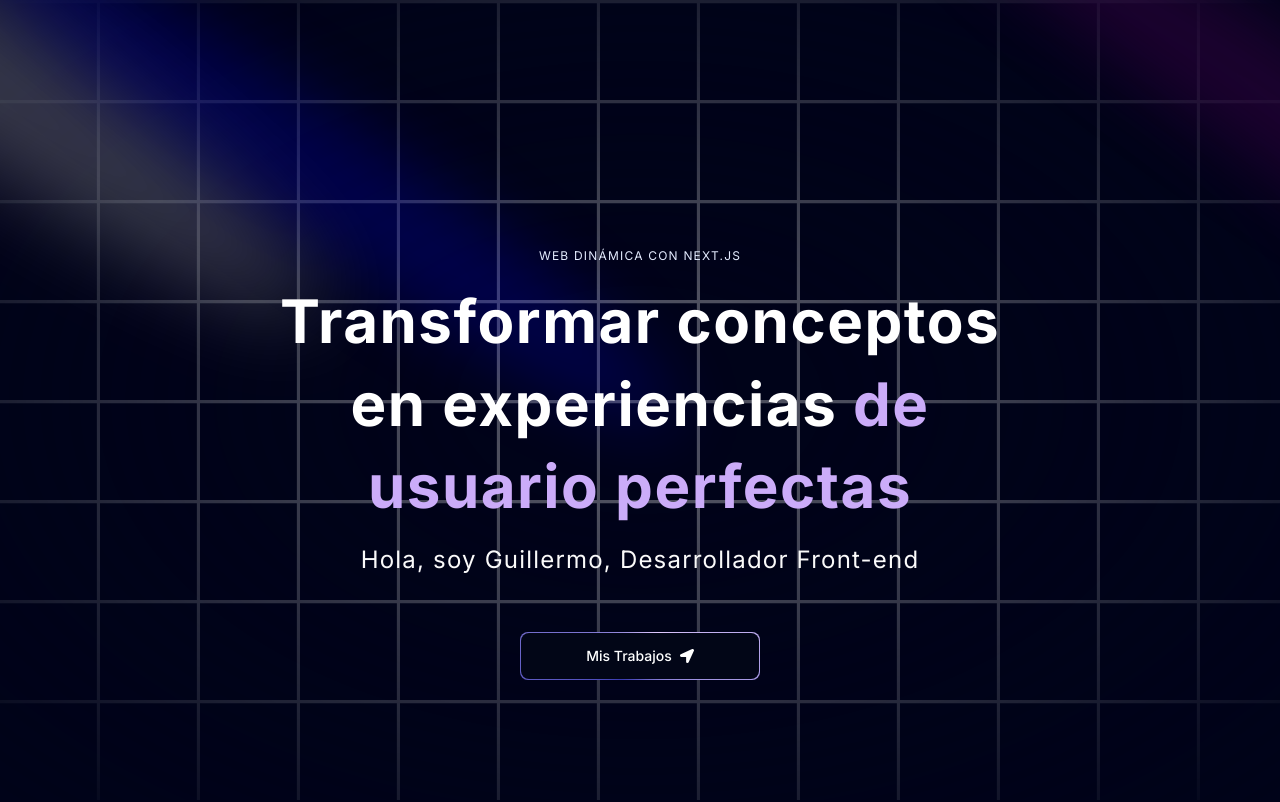
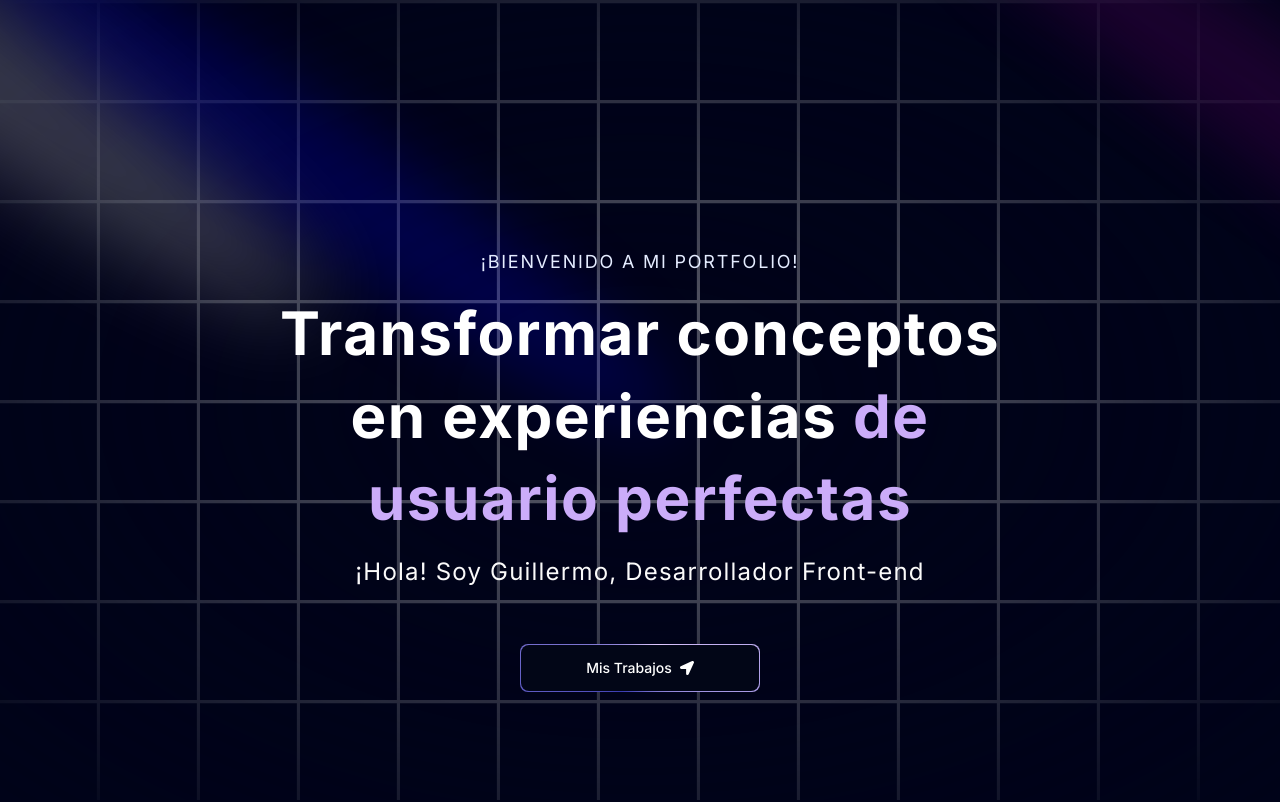
Before and after one commit to guilletDev/portfolioDev, a Next.js app: page / in a window 1280 px wide. Shown: the top 802 px of the page. Built offline with nearby package versions, Linux system fonts and the light colour scheme.

Commit message:
Modifiqué el Hero

```diff
--- a/components/Hero.tsx
+++ b/components/Hero.tsx
@@ -25,16 +25,16 @@ const Hero = () => {
       </div>
       <div className="flex justify-center relative my-20 z-10">
         <div className="max-w-[89vw] md:max-w-2xl lg:max-w-[60vw] flex flex-col items-center justify-center">
-            <h2 className="uppercase tracking-widest text-xs text-center text-blue-100 ">
-                WEB DINÁMICA CON NEXT.JS
+            <h2 className="uppercase tracking-widest text-md md:text-lg text-center text-blue-100 ">
+                ¡Bienvenido a mi Portfolio!
             </h2>
 
             <TextGenerateEffect
             className="text-center text-[40px] md:text-5xl lg:text-6xl"
             words="Transformar conceptos en experiencias de usuario perfectas"/>
 
-            <p className="text-center md:tracking-wider mb-4 text-sm md:text-lg lg:text-2xl">
-                Hola, soy Guillermo, Desarrollador Front-end
+            <p className="text-center md:tracking-wider mb-4 text-md md:text-lg lg:text-2xl">
+                ¡Hola! Soy Guillermo, Desarrollador Front-end
             </p>
             <a href="#about">
                 <MagicButton title='Mis Trabajos' icon={<FaLocationArrow />} position="right" />
```
